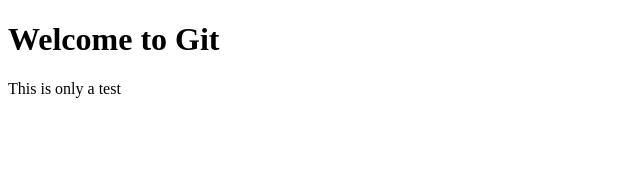
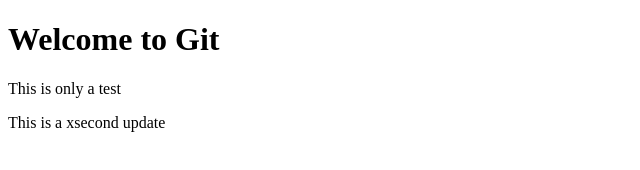
Before and after one commit to MikeCatrone/githubPractice, a plain HTML site: page index.html in a window 1280 px wide. Shown: the whole page, without its empty margins (0-640 px from the left). Drawn offline with Linux system fonts and the light colour scheme.

Commit message:
added a second p tag

```diff
--- a/index.html
+++ b/index.html
@@ -8,6 +8,7 @@
 <body>
     <h1>Welcome to Git</h1>
     <p>This is only a test</p>
+    <p> This is a xsecond update</p>
 
 </body>
 </html>
```
